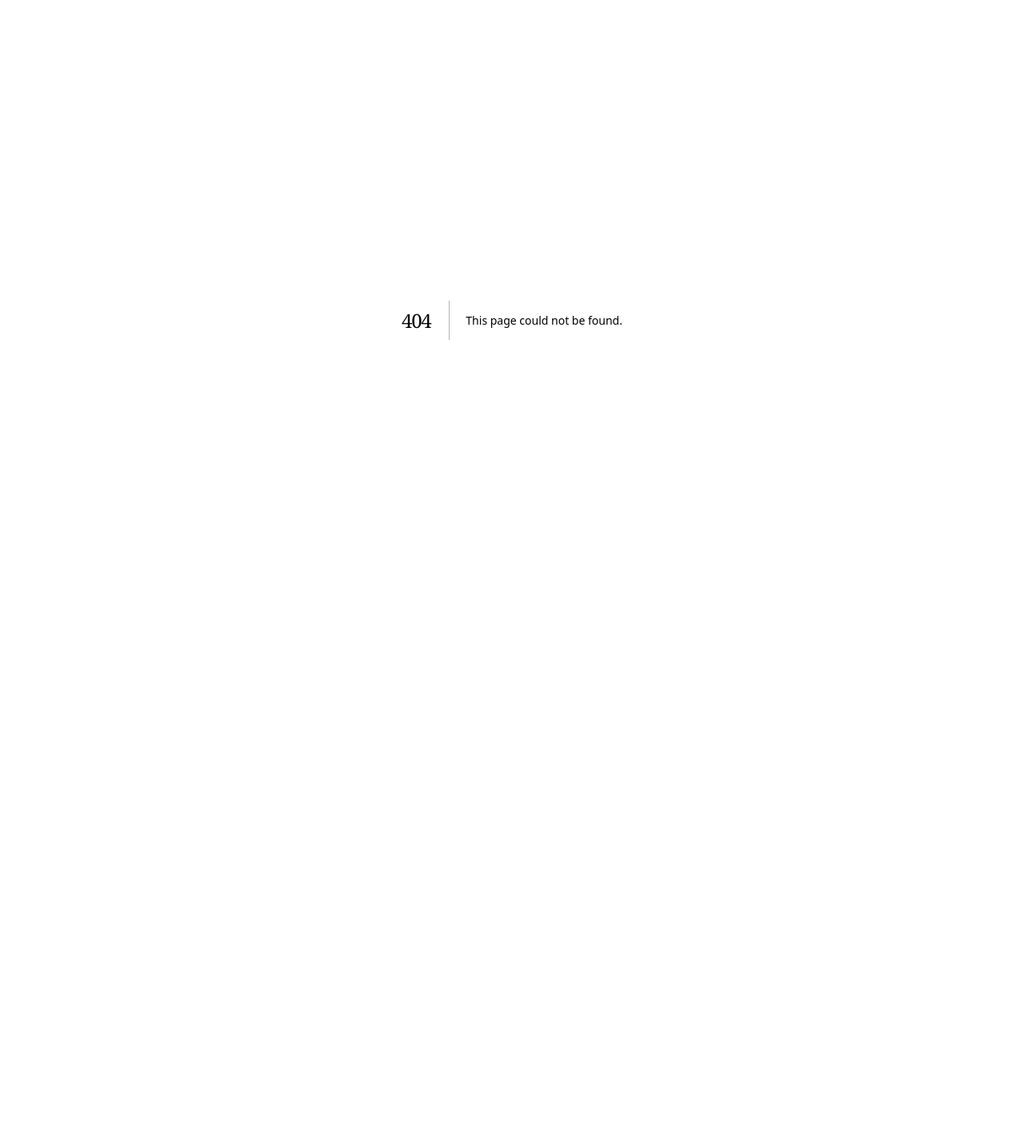
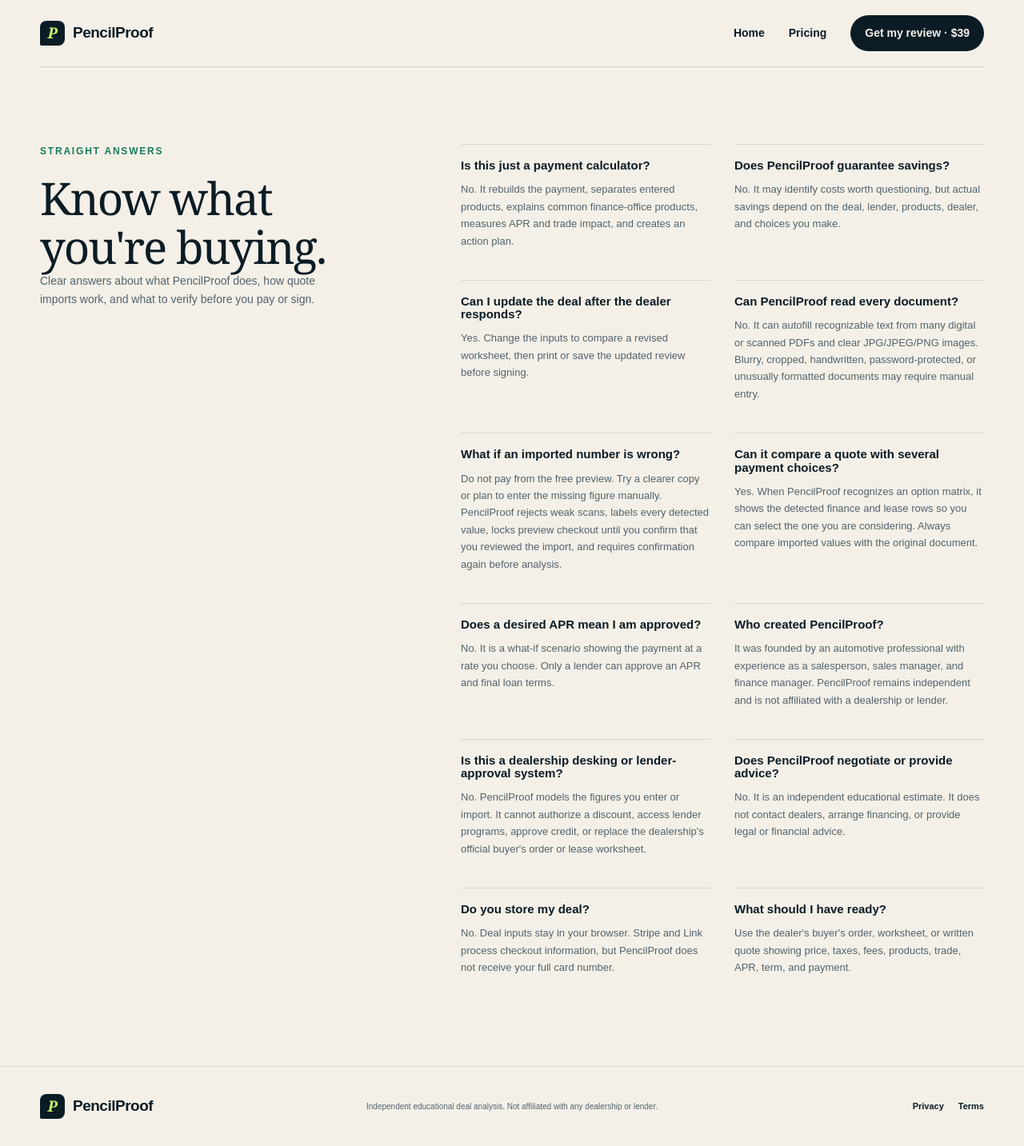
Before and after one commit to jpk0705/pencilproof, a Next.js app: page /questions in a window 1280 px wide. Before the commit this address had no page. Shown: the whole page at 80% size. Before the commit the page ends 800 px from the top, so only its background shows below. Built offline with nearby package versions, Linux system fonts and the light colour scheme.

Commit message:
Move Q&A off the homepage

```diff
--- a/app/globals.css
+++ b/app/globals.css
@@ -222,7 +222,10 @@ h1 { max-width: 690px; margin: 0; font-family: Georgia, 'Times New Roman', serif
 
 .faq-section { display: grid; grid-template-columns: .8fr 1.2fr; gap: 90px; }
 .faq-grid { display: grid; grid-template-columns: 1fr 1fr; gap: 38px 30px; }
-.faq-grid article { border-top: 1px solid var(--line); padding-top: 18px; }.faq-grid h3 { margin: 0 0 11px; font-size: 15px; }.faq-grid p { margin: 0; color: var(--muted); font-size: 13px; line-height: 1.65; }
+.faq-grid article { border-top: 1px solid var(--line); padding-top: 18px; }.faq-grid h2, .faq-grid h3 { margin: 0 0 11px; font-family: Arial, sans-serif; font-size: 15px; font-weight: 700; letter-spacing: 0; }.faq-grid p { margin: 0; color: var(--muted); font-size: 13px; line-height: 1.65; }
+.questions-page .faq-section { min-height: calc(100vh - 188px); padding-top: 96px; }
+.questions-page .section-intro h1 { font-size: clamp(40px, 4.4vw, 61px); line-height: 1.08; letter-spacing: -.035em; }
+.questions-page .section-intro > p:last-child { max-width: 360px; color: var(--muted); font-size: 14px; line-height: 1.7; }
 
 footer { border-top: 1px solid var(--line); padding: 34px 0; }
 .footer-grid { display: grid; grid-template-columns: 1fr 1.4fr 1fr; align-items: center; }.footer-grid p { color: var(--muted); font-size: 10px; text-align: center; }.footer-grid div { display: flex; justify-content: flex-end; gap: 18px; font-size: 11px; font-weight: 700; }
--- a/app/page.tsx
+++ b/app/page.tsx
@@ -38,7 +38,7 @@ export default function Home() {
         <div className="nav-links">
           <a href="#structure-yourself">Who it helps</a>
           <a href="#how-it-works">How it works</a>
-          <a href="#deal-questions">Q&amp;A</a>
+          <Link href="/questions">Q&amp;A</Link>
           <a href="#pricing">Pricing</a>
           <a className="nav-cta" href="#free-scan">Scan my quote free</a>
         </div>
@@ -259,32 +259,11 @@ export default function Home() {
         </div>
       </section>
 
-      <section className="section shell faq-section" id="faq">
-        <div className="section-intro compact">
-          <p className="kicker">STRAIGHT ANSWERS</p>
-          <h2>Know what you&apos;re buying.</h2>
-        </div>
-        <div className="faq-grid">
-          <article><h3>Is this just a payment calculator?</h3><p>No. It rebuilds the payment, separates entered products, explains common finance-office products, measures APR and trade impact, and creates an action plan.</p></article>
-          <article><h3>Does PencilProof guarantee savings?</h3><p>No. It may identify costs worth questioning, but actual savings depend on the deal, lender, products, dealer, and choices you make.</p></article>
-          <article><h3>Can I update the deal after the dealer responds?</h3><p>Yes. Change the inputs to compare a revised worksheet, then print or save the updated review before signing.</p></article>
-          <article><h3>Can PencilProof read every document?</h3><p>No. It can autofill recognizable text from many digital or scanned PDFs and clear JPG/JPEG/PNG images. Blurry, cropped, handwritten, password-protected, or unusually formatted documents may require manual entry.</p></article>
-          <article><h3>What if an imported number is wrong?</h3><p>Do not pay from the free preview. Try a clearer copy or plan to enter the missing figure manually. PencilProof rejects weak scans, labels every detected value, locks preview checkout until you confirm that you reviewed the import, and requires confirmation again before analysis.</p></article>
-          <article><h3>Can it compare a quote with several payment choices?</h3><p>Yes. When PencilProof recognizes an option matrix, it shows the detected finance and lease rows so you can select the one you are considering. Always compare imported values with the original document.</p></article>
-          <article><h3>Does a desired APR mean I am approved?</h3><p>No. It is a what-if scenario showing the payment at a rate you choose. Only a lender can approve an APR and final loan terms.</p></article>
-          <article><h3>Who created PencilProof?</h3><p>It was founded by an automotive professional with experience as a salesperson, sales manager, and finance manager. PencilProof remains independent and is not affiliated with a dealership or lender.</p></article>
-          <article><h3>Is this a dealership desking or lender-approval system?</h3><p>No. PencilProof models the figures you enter or import. It cannot authorize a discount, access lender programs, approve credit, or replace the dealership&apos;s official buyer&apos;s order or lease worksheet.</p></article>
-          <article><h3>Does PencilProof negotiate or provide advice?</h3><p>No. It is an independent educational estimate. It does not contact dealers, arrange financing, or provide legal or financial advice.</p></article>
-          <article><h3>Do you store my deal?</h3><p>No. Deal inputs stay in your browser. Stripe and Link process checkout information, but PencilProof does not receive your full card number.</p></article>
-          <article><h3>What should I have ready?</h3><p>Use the dealer&apos;s buyer&apos;s order, worksheet, or written quote showing price, taxes, fees, products, trade, APR, term, and payment.</p></article>
-        </div>
-      </section>
-
       <footer>
         <div className="shell footer-grid">
           <Link className="brand brand-footer" href="/"><span className="brand-mark">P</span><span>PencilProof</span></Link>
           <p>Independent educational deal analysis. Not affiliated with any dealership or lender.</p>
-          <div><Link href="/privacy">Privacy</Link><Link href="/terms">Terms</Link></div>
+          <div><Link href="/questions">Q&amp;A</Link><Link href="/privacy">Privacy</Link><Link href="/terms">Terms</Link></div>
         </div>
       </footer>
     </main>
--- /dev/null
+++ b/app/questions/page.tsx
@@ -0,0 +1,101 @@
+import Link from "next/link";
+import type { Metadata } from "next";
+import { CHECKOUT_URL } from "@/lib/checkout";
+
+export const metadata: Metadata = {
+  title: "Questions & Answers | PencilProof",
+  description: "Straight answers about PencilProof deal reviews, quote imports, payment calculations, privacy, and what to verify before signing.",
+};
+
+const questions = [
+  {
+    question: "Is this just a payment calculator?",
+    answer: "No. It rebuilds the payment, separates entered products, explains common finance-office products, measures APR and trade impact, and creates an action plan.",
+  },
+  {
+    question: "Does PencilProof guarantee savings?",
+    answer: "No. It may identify costs worth questioning, but actual savings depend on the deal, lender, products, dealer, and choices you make.",
+  },
+  {
+    question: "Can I update the deal after the dealer responds?",
+    answer: "Yes. Change the inputs to compare a revised worksheet, then print or save the updated review before signing.",
+  },
+  {
+    question: "Can PencilProof read every document?",
+    answer: "No. It can autofill recognizable text from many digital or scanned PDFs and clear JPG/JPEG/PNG images. Blurry, cropped, handwritten, password-protected, or unusually formatted documents may require manual entry.",
+  },
+  {
+    question: "What if an imported number is wrong?",
+    answer: "Do not pay from the free preview. Try a clearer copy or plan to enter the missing figure manually. PencilProof rejects weak scans, labels every detected value, locks preview checkout until you confirm that you reviewed the import, and requires confirmation again before analysis.",
+  },
+  {
+    question: "Can it compare a quote with several payment choices?",
+    answer: "Yes. When PencilProof recognizes an option matrix, it shows the detected finance and lease rows so you can select the one you are considering. Always compare imported values with the original document.",
+  },
+  {
+    question: "Does a desired APR mean I am approved?",
+    answer: "No. It is a what-if scenario showing the payment at a rate you choose. Only a lender can approve an APR and final loan terms.",
+  },
+  {
+    question: "Who created PencilProof?",
+    answer: "It was founded by an automotive professional with experience as a salesperson, sales manager, and finance manager. PencilProof remains independent and is not affiliated with a dealership or lender.",
+  },
+  {
+    question: "Is this a dealership desking or lender-approval system?",
+    answer: "No. PencilProof models the figures you enter or import. It cannot authorize a discount, access lender programs, approve credit, or replace the dealership's official buyer's order or lease worksheet.",
+  },
+  {
+    question: "Does PencilProof negotiate or provide advice?",
+    answer: "No. It is an independent educational estimate. It does not contact dealers, arrange financing, or provide legal or financial advice.",
+  },
+  {
+    question: "Do you store my deal?",
+    answer: "No. Deal inputs stay in your browser. Stripe and Link process checkout information, but PencilProof does not receive your full card number.",
+  },
+  {
+    question: "What should I have ready?",
+    answer: "Use the dealer's buyer's order, worksheet, or written quote showing price, taxes, fees, products, trade, APR, term, and payment.",
+  },
+];
+
+export default function QuestionsPage() {
+  return (
+    <main className="questions-page">
+      <nav className="site-nav" aria-label="Main navigation">
+        <Link className="brand" href="/" aria-label="PencilProof home">
+          <span className="brand-mark">P</span>
+          <span>PencilProof</span>
+        </Link>
+        <div className="nav-links">
+          <Link href="/">Home</Link>
+          <Link href="/#pricing">Pricing</Link>
+          <a className="nav-cta" href={CHECKOUT_URL}>Get my review · $39</a>
+        </div>
+      </nav>
+
+      <section className="section shell faq-section">
+        <div className="section-intro compact">
+          <p className="kicker">STRAIGHT ANSWERS</p>
+          <h1>Know what you&apos;re buying.</h1>
+          <p>Clear answers about what PencilProof does, how quote imports work, and what to verify before you pay or sign.</p>
+        </div>
+        <div className="faq-grid">
+          {questions.map(({ question, answer }) => (
+            <article key={question}>
+              <h2>{question}</h2>
+              <p>{answer}</p>
+            </article>
+          ))}
+        </div>
+      </section>
+
+      <footer>
+        <div className="shell footer-grid">
+          <Link className="brand brand-footer" href="/"><span className="brand-mark">P</span><span>PencilProof</span></Link>
+          <p>Independent educational deal analysis. Not affiliated with any dealership or lender.</p>
+          <div><Link href="/privacy">Privacy</Link><Link href="/terms">Terms</Link></div>
+        </div>
+      </footer>
+    </main>
+  );
+}
```
